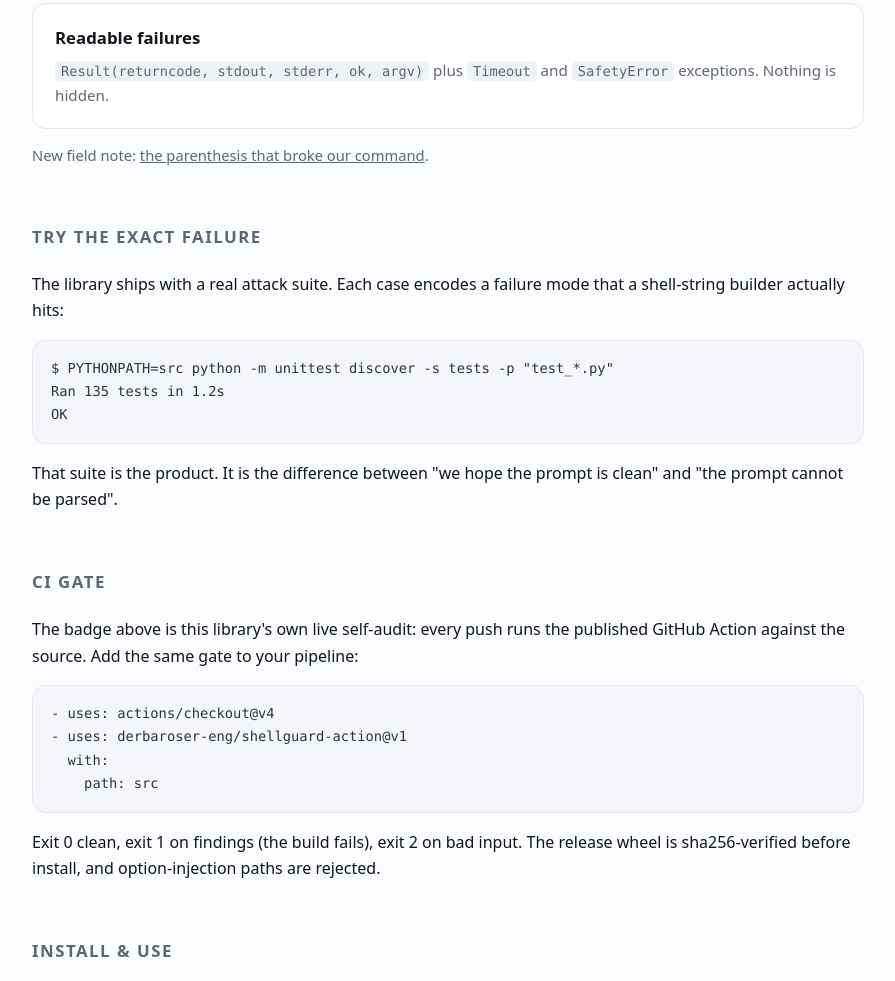
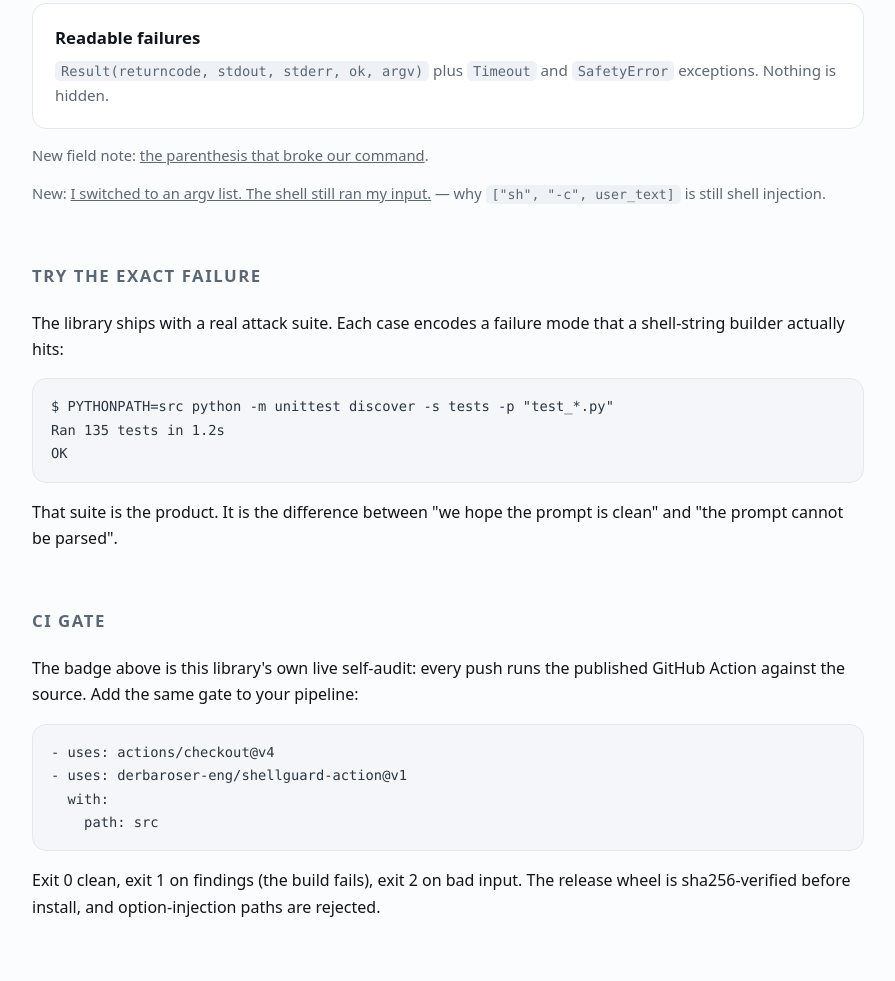
Before and after one commit to derbaroser-eng/shellguard, a plain HTML site: page index.html in a window 1280 px wide. Shown: the part 2161-3142 px from the top of the page, without its empty margins (192-1087 px from the left). Drawn offline with Linux system fonts and the light colour scheme.

Commit message:
growth: crosslink SG005 argv-list article

```diff
--- a/index.html
+++ b/index.html
@@ -85,6 +85,7 @@ sg.run(["false"])                    # -&gt; Result(returncode=1, ok=False, ...)
   </div>
 
   <p class="alt">New field note: <a href="/shellguard/why-argv/">the parenthesis that broke our command</a>.</p>
+  <p class="alt">New: <a href="https://dev.to/aurum_revenue/i-switched-to-an-argv-list-the-shell-still-ran-my-input-2cla">I switched to an argv list. The shell still ran my input.</a> &mdash; why <code>["sh", "-c", user_text]</code> is still shell injection.</p>
 
   <h2 id="demo">Try the exact failure</h2>
   <p>The library ships with a real attack suite. Each case encodes a failure mode that a shell-string builder actually hits:</p>
```
